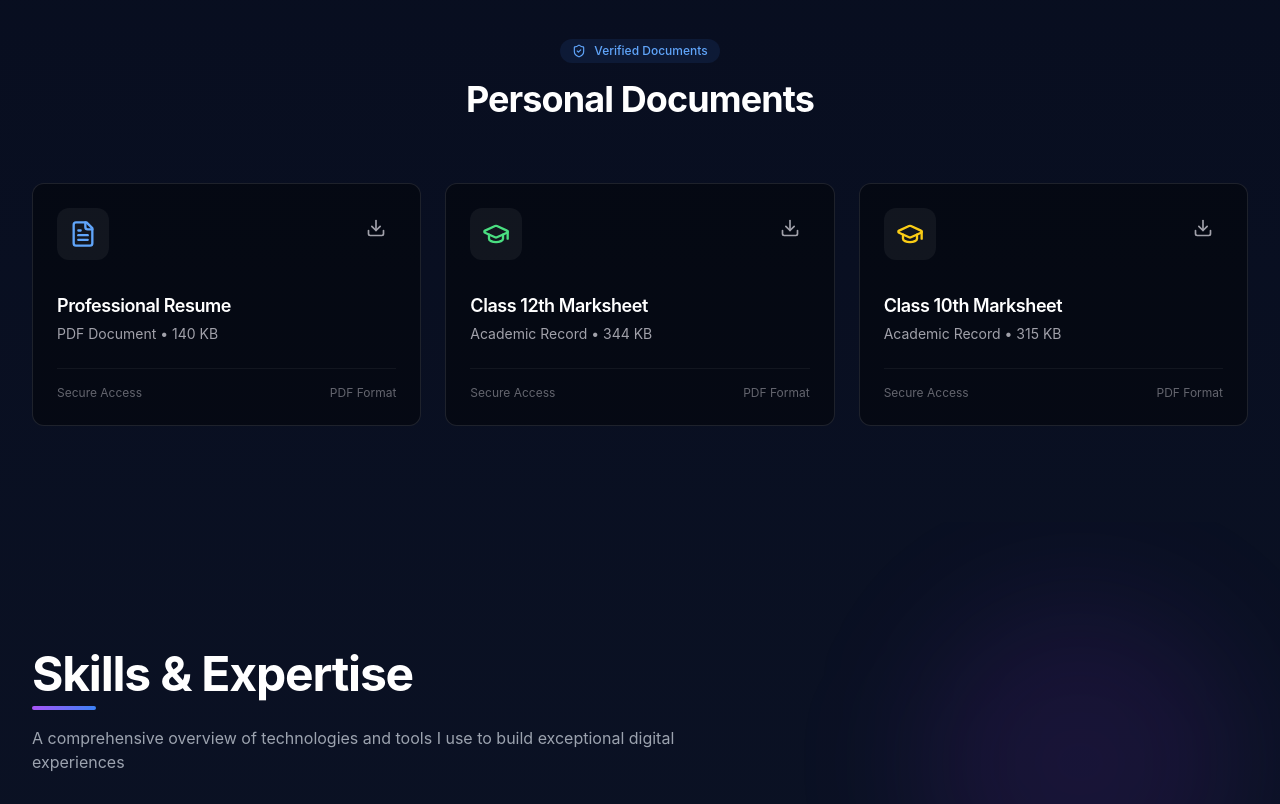
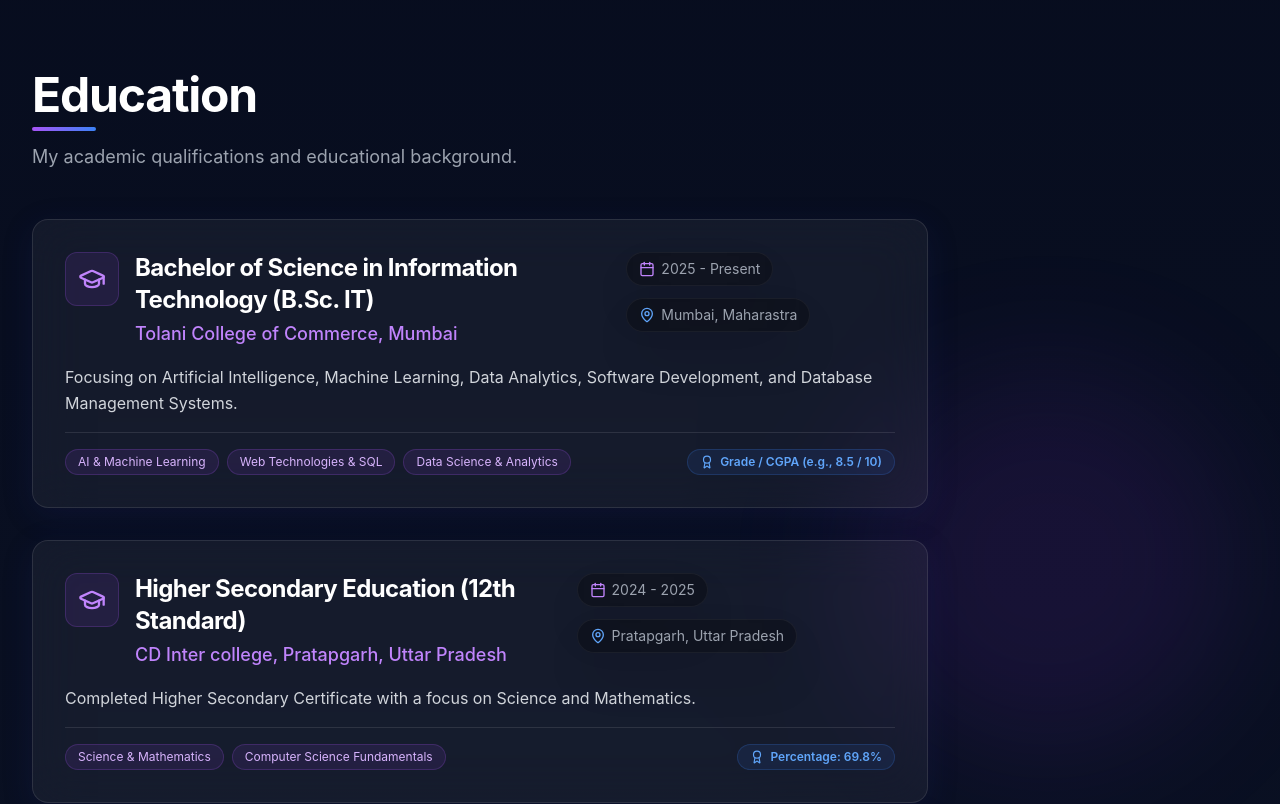
Before and after one commit to VishwaAdarsh/Adarsh-protfolio-profile, a React (Vite) app: page / in a window 1280 px wide. Shown: the part 2040-2844 px from the top of the page. Built offline with nearby package versions, Linux system fonts and the light colour scheme.

Commit message:
update all files

```diff
--- a/src/App.jsx
+++ b/src/App.jsx
@@ -1,6 +1,7 @@
 import Navbar from "@/components/Navbar";
 import Hero from "@/components/Hero";
 import About from "@/components/About";
+import Education from "@/components/Education";
 import Documents from "./components/Documents";
 import Skills from "@/components/Skills";
 import Projects from "@/components/Projects";
@@ -19,6 +20,7 @@ function App() {
       <main className="flex flex-col">
         <Hero />
         <About />
+        <Education />
         <Documents />
         <Skills />
         <Projects />
--- a/src/components/Contact.jsx
+++ b/src/components/Contact.jsx
@@ -1,4 +1,4 @@
-import { Mail, Github, Linkedin, ArrowUpRight } from "lucide-react";
+import { Mail, Github, Linkedin, ArrowUpRight, Instagram, Twitter } from "lucide-react";
 
 export default function Contact() {
   return (
@@ -39,7 +39,16 @@ export default function Contact() {
               className="glass-card p-4 hover:glow-button group transition-all duration-300"
               aria-label="GitHub"
             >
-              <Github className="w-6 h-6 text-gray-300 group-hover:text-purple-400 group-hover:scale-110 transition-all" />
+              <Github className="w-6 h-6 text-gray-300 group-hover:text-white-400 group-hover:scale-110 transition-all" />
+            </a>
+            <a
+              href="https://www.instagram.com/vishwa.adarsh?igsh=dGJ3ZnM0bHA3Mjkw"
+              target="_blank"
+              rel="noopener noreferrer"
+              className="glass-card p-4 hover:glow-button group transition-all duration-300"
+              aria-label="Instagram"
+            >
+              <Instagram className="w-6 h-6 text-gray-300 group-hover:text-red-400 group-hover:scale-110 transition-all" />
             </a>
             <a
               href="https://www.linkedin.com/in/vishwakarma-adarsh-b08566387"
@@ -49,6 +58,15 @@ export default function Contact() {
               aria-label="LinkedIn"
             >
               <Linkedin className="w-6 h-6 text-gray-300 group-hover:text-blue-400 group-hover:scale-110 transition-all" />
+            </a>
+            <a
+              href="https://x.com/Vishwa_adars"
+              target="_blank"
+              rel="noopener noreferrer"
+              className="glass-card p-4 hover:glow-button group transition-all duration-300"
+              aria-label="Twitter"
+            >
+              <Twitter className="w-6 h-6 text-gray-300 group-hover:text-purple-400 group-hover:scale-110 transition-all" />
             </a>
           </div>
 
--- /dev/null
+++ b/src/components/Education.jsx
@@ -0,0 +1,124 @@
+import { GraduationCap, Calendar, MapPin, Award } from "lucide-react";
+
+const educationData = [
+  {
+    degree: "Bachelor of Science in Information Technology (B.Sc. IT)",
+    institution: "Tolani College of Commerce, Mumbai",
+    location: "Mumbai, Maharastra",
+    duration: "2025 - Present",
+    grade: "Grade / CGPA (e.g., 8.5 / 10)",
+    description: "Focusing on Artificial Intelligence, Machine Learning, Data Analytics, Software Development, and Database Management Systems.",
+    highlights: [
+      "AI & Machine Learning",
+      "Web Technologies & SQL",
+      "Data Science & Analytics"
+    ]
+  },
+  {
+    degree: "Higher Secondary Education (12th Standard)",
+    institution: "CD Inter college, Pratapgarh, Uttar Pradesh",
+    location: "Pratapgarh, Uttar Pradesh",
+    duration: "2024 - 2025",
+    grade: "Percentage: 69.8%",
+    description: "Completed Higher Secondary Certificate with a focus on Science and Mathematics.",
+    highlights: [
+      "Science & Mathematics",
+      "Computer Science Fundamentals"
+    ]
+  },
+  {
+    degree: "Secondary School Certificate (10th Standard)",
+    institution: "CD Inter college, Pratapgarh, Uttar Pradesh",
+    location: "Pratapgarh, Uttar Pradesh",
+    duration: "2022 - 2023",
+    grade: "Percentage: 91% ",
+    description: "Completed secondary school education with strong academic performance.",
+    highlights: [
+      "Mathematics & Science",
+      "Academic Foundations"
+    ]
+  }
+];
+
+export default function Education() {
+  return (
+    <section id="education" className="section relative overflow-hidden">
+      {/* Background blobs */}
+      <div className="absolute top-1/3 right-10 w-96 h-96 bg-purple-600/10 rounded-full blur-3xl pointer-events-none"></div>
+      <div className="absolute -bottom-20 left-10 w-80 h-80 bg-blue-600/10 rounded-full blur-3xl pointer-events-none"></div>
+
+      <div className="section-container relative z-10">
+        <div className="mb-12">
+          <h2 className="text-4xl md:text-5xl font-bold mb-2">Education</h2>
+          <div className="w-16 h-1 bg-gradient-to-r from-purple-500 to-blue-500 rounded-full"></div>
+          <p className="text-gray-400 mt-3 max-w-2xl text-lg">
+            My academic qualifications and educational background.
+          </p>
+        </div>
+
+        {/* Education List */}
+        <div className="grid grid-cols-1 gap-8 max-w-4xl">
+          {educationData.map((item, index) => (
+            <div
+              key={index}
+              className="glass-card p-6 md:p-8 relative overflow-hidden group hover:border-purple-500/40 transition-all duration-300"
+            >
+              <div className="flex flex-col md:flex-row md:items-start justify-between gap-4 mb-4">
+                <div className="flex items-start gap-4">
+                  <div className="p-3 bg-purple-500/10 rounded-xl border border-purple-500/20 text-purple-400 group-hover:scale-110 group-hover:bg-purple-500/20 transition-all duration-300 flex-shrink-0">
+                    <GraduationCap className="w-7 h-7" />
+                  </div>
+                  <div>
+                    <h3 className="text-2xl font-bold text-white group-hover:gradient-text transition-all duration-300">
+                      {item.degree}
+                    </h3>
+                    <p className="text-lg font-medium text-purple-400 mt-1">
+                      {item.institution}
+                    </p>
+                  </div>
+                </div>
+
+                <div className="flex flex-wrap items-center gap-3 text-sm text-gray-400 md:text-right">
+                  <div className="flex items-center gap-1.5 glass-premium px-3 py-1.5 rounded-full">
+                    <Calendar className="w-4 h-4 text-purple-400" />
+                    <span>{item.duration}</span>
+                  </div>
+                  {item.location && (
+                    <div className="flex items-center gap-1.5 glass-premium px-3 py-1.5 rounded-full">
+                      <MapPin className="w-4 h-4 text-blue-400" />
+                      <span>{item.location}</span>
+                    </div>
+                  )}
+                </div>
+              </div>
+
+              <p className="text-gray-300 text-base leading-relaxed mb-4">
+                {item.description}
+              </p>
+
+              <div className="flex flex-wrap items-center justify-between gap-4 pt-4 border-t border-white/10">
+                <div className="flex flex-wrap gap-2">
+                  {item.highlights.map((tech, i) => (
+                    <span
+                      key={i}
+                      className="text-xs px-3 py-1 rounded-full bg-purple-500/10 border border-purple-500/20 text-purple-300"
+                    >
+                      {tech}
+                    </span>
+                  ))}
+                </div>
+
+                {item.grade && (
+                  <div className="flex items-center gap-1.5 text-xs font-semibold text-blue-400 bg-blue-500/10 border border-blue-500/20 px-3 py-1 rounded-full">
+                    <Award className="w-3.5 h-3.5" />
+                    <span>{item.grade}</span>
+                  </div>
+                )}
+              </div>
+            </div>
+          ))}
+        </div>
+      </div>
+    </section>
+  );
+}
```
